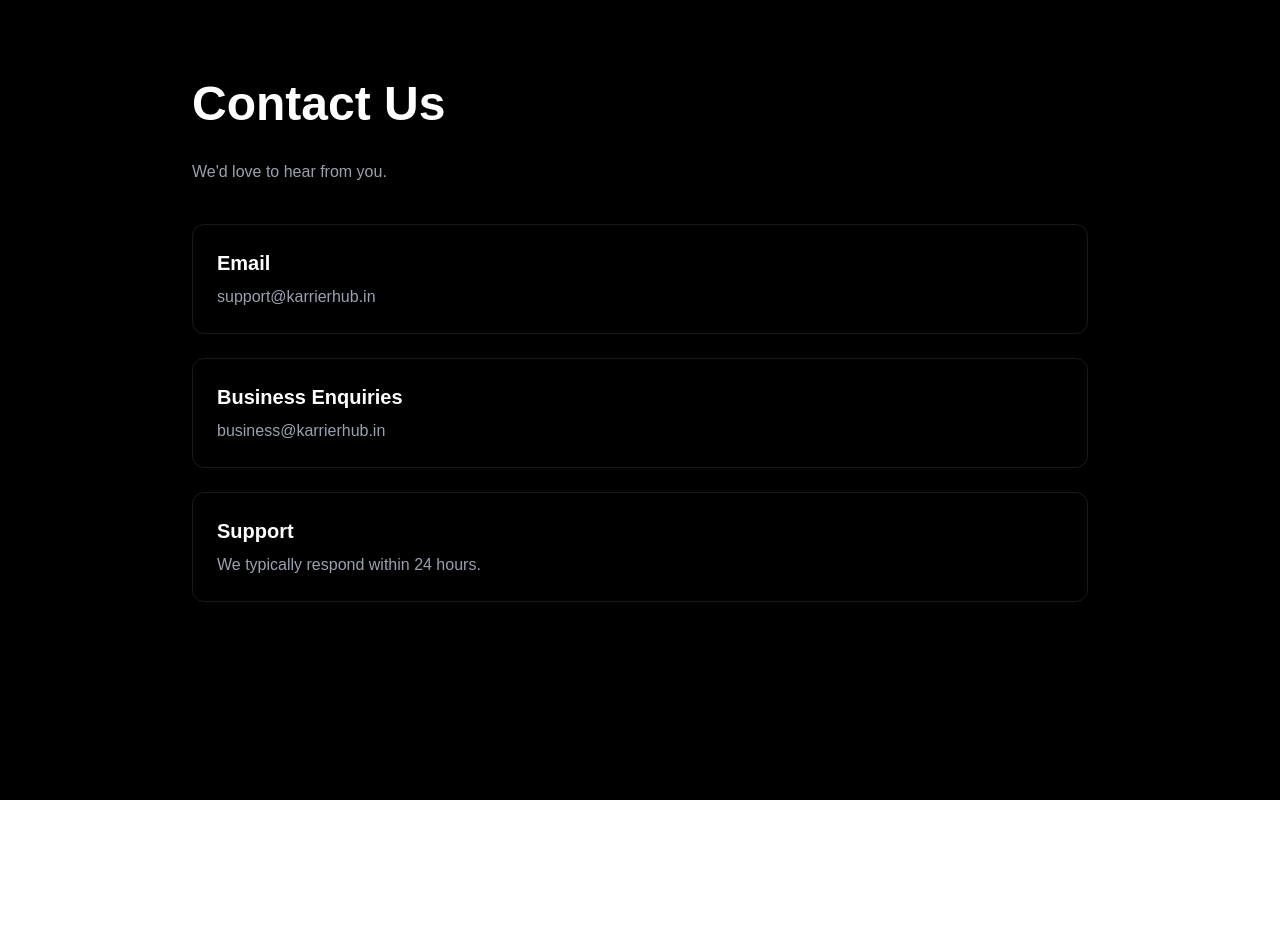
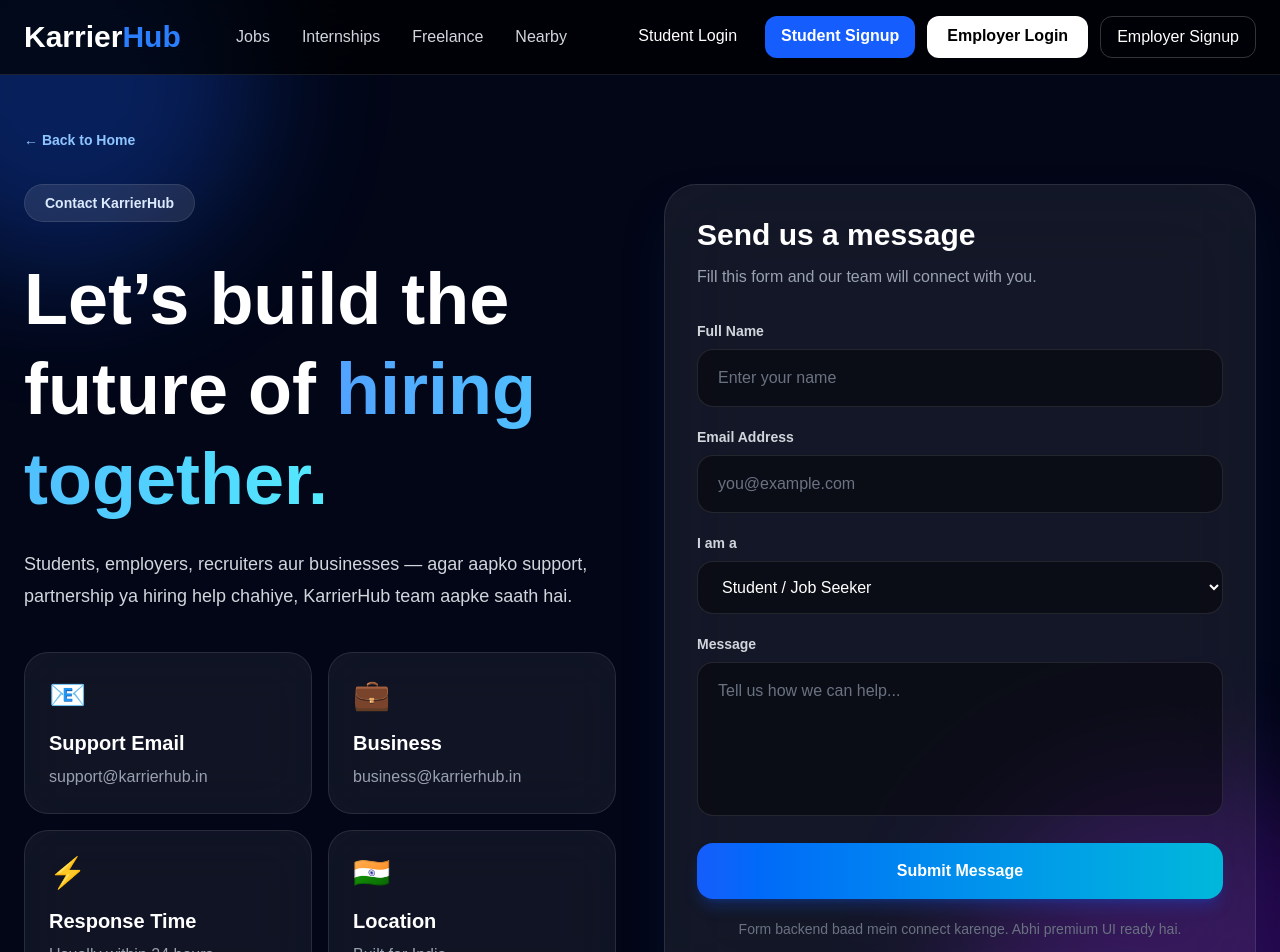
Before and after one commit to adminrolein-svg/WorkMitra, a Next.js app: page /contact in a window 1280 px wide. Shown: the top 952 px of the page. Before the commit the page ends 800 px from the top, so only its background shows below. Built offline with nearby package versions, Linux system fonts and the light colour scheme.

Commit message:
Added premium contact page

```diff
--- a/src/app/contact/page.tsx
+++ b/src/app/contact/page.tsx
@@ -1,47 +1,132 @@
+import Link from "next/link";
+import Navbar from "@/components/Navbar";
+
 export default function ContactPage() {
   return (
-    <main className="min-h-screen bg-black text-white px-6 py-20">
-      <div className="max-w-4xl mx-auto">
-        <h1 className="text-5xl font-black mb-8">
-          Contact Us
-        </h1>
+    <main className="relative min-h-screen overflow-hidden bg-[#020617] text-white">
+      <Navbar />
 
-        <p className="text-gray-400 mb-10">
-          We'd love to hear from you.
-        </p>
+      <div className="pointer-events-none absolute inset-0 overflow-hidden">
+        <div className="absolute left-[-10%] top-[-10%] h-96 w-96 rounded-full bg-blue-600/30 blur-3xl" />
+        <div className="absolute right-[-10%] bottom-[-10%] h-[28rem] w-[28rem] rounded-full bg-purple-600/25 blur-3xl" />
+      </div>
 
-        <div className="space-y-6">
-          <div className="rounded-xl border border-white/10 p-6">
-            <h2 className="font-bold text-xl mb-2">
-              Email
-            </h2>
+      <section className="relative mx-auto max-w-7xl px-6 py-32">
+        <Link href="/" className="text-sm font-bold text-blue-300 hover:text-blue-200">
+          ← Back to Home
+        </Link>
 
-            <p className="text-gray-400">
-              support@karrierhub.in
+        <div className="mt-8 grid gap-12 lg:grid-cols-2">
+          <div>
+            <div className="inline-flex rounded-full border border-white/10 bg-white/10 px-5 py-2 text-sm font-bold text-blue-100 backdrop-blur-xl">
+              Contact KarrierHub
+            </div>
+
+            <h1 className="mt-8 text-5xl font-black leading-tight md:text-7xl">
+              Let’s build the future of{" "}
+              <span className="bg-gradient-to-r from-blue-400 to-cyan-300 bg-clip-text text-transparent">
+                hiring together.
+              </span>
+            </h1>
+
+            <p className="mt-6 max-w-xl text-lg leading-8 text-gray-300">
+              Students, employers, recruiters aur businesses — agar aapko support,
+              partnership ya hiring help chahiye, KarrierHub team aapke saath hai.
             </p>
+
+            <div className="mt-10 grid gap-4 sm:grid-cols-2">
+              <div className="rounded-3xl border border-white/10 bg-white/[0.06] p-6 backdrop-blur-xl">
+                <p className="text-3xl">📧</p>
+                <h3 className="mt-4 text-xl font-black">Support Email</h3>
+                <p className="mt-2 text-gray-400">support@karrierhub.in</p>
+              </div>
+
+              <div className="rounded-3xl border border-white/10 bg-white/[0.06] p-6 backdrop-blur-xl">
+                <p className="text-3xl">💼</p>
+                <h3 className="mt-4 text-xl font-black">Business</h3>
+                <p className="mt-2 text-gray-400">business@karrierhub.in</p>
+              </div>
+
+              <div className="rounded-3xl border border-white/10 bg-white/[0.06] p-6 backdrop-blur-xl">
+                <p className="text-3xl">⚡</p>
+                <h3 className="mt-4 text-xl font-black">Response Time</h3>
+                <p className="mt-2 text-gray-400">Usually within 24 hours</p>
+              </div>
+
+              <div className="rounded-3xl border border-white/10 bg-white/[0.06] p-6 backdrop-blur-xl">
+                <p className="text-3xl">🇮🇳</p>
+                <h3 className="mt-4 text-xl font-black">Location</h3>
+                <p className="mt-2 text-gray-400">Built for India</p>
+              </div>
+            </div>
           </div>
 
-          <div className="rounded-xl border border-white/10 p-6">
-            <h2 className="font-bold text-xl mb-2">
-              Business Enquiries
-            </h2>
+          <div className="rounded-[2rem] border border-white/10 bg-white/[0.07] p-6 shadow-2xl shadow-blue-950/40 backdrop-blur-2xl md:p-8">
+            <h2 className="text-3xl font-black">Send us a message</h2>
+            <p className="mt-3 text-gray-400">
+              Fill this form and our team will connect with you.
+            </p>
 
-            <p className="text-gray-400">
-              business@karrierhub.in
-            </p>
-          </div>
+            <form className="mt-8 space-y-5">
+              <div>
+                <label className="mb-2 block text-sm font-bold text-gray-300">
+                  Full Name
+                </label>
+                <input
+                  type="text"
+                  placeholder="Enter your name"
+                  className="w-full rounded-2xl border border-white/10 bg-black/40 px-5 py-4 text-white outline-none placeholder:text-gray-500 focus:border-blue-400"
+                />
+              </div>
 
-          <div className="rounded-xl border border-white/10 p-6">
-            <h2 className="font-bold text-xl mb-2">
-              Support
-            </h2>
+              <div>
+                <label className="mb-2 block text-sm font-bold text-gray-300">
+                  Email Address
+                </label>
+                <input
+                  type="email"
+                  placeholder="you@example.com"
+                  className="w-full rounded-2xl border border-white/10 bg-black/40 px-5 py-4 text-white outline-none placeholder:text-gray-500 focus:border-blue-400"
+                />
+              </div>
 
-            <p className="text-gray-400">
-              We typically respond within 24 hours.
-            </p>
+              <div>
+                <label className="mb-2 block text-sm font-bold text-gray-300">
+                  I am a
+                </label>
+                <select className="w-full rounded-2xl border border-white/10 bg-black/40 px-5 py-4 text-white outline-none focus:border-blue-400">
+                  <option>Student / Job Seeker</option>
+                  <option>Employer / Recruiter</option>
+                  <option>Business / Partnership</option>
+                  <option>Support Request</option>
+                </select>
+              </div>
+
+              <div>
+                <label className="mb-2 block text-sm font-bold text-gray-300">
+                  Message
+                </label>
+                <textarea
+                  rows={5}
+                  placeholder="Tell us how we can help..."
+                  className="w-full resize-none rounded-2xl border border-white/10 bg-black/40 px-5 py-4 text-white outline-none placeholder:text-gray-500 focus:border-blue-400"
+                />
+              </div>
+
+              <button
+                type="button"
+                className="w-full rounded-2xl bg-gradient-to-r from-blue-600 to-cyan-500 px-8 py-4 font-black text-white shadow-lg shadow-blue-600/25 hover:scale-[1.01]"
+              >
+                Submit Message
+              </button>
+
+              <p className="text-center text-sm text-gray-500">
+                Form backend baad mein connect karenge. Abhi premium UI ready hai.
+              </p>
+            </form>
           </div>
         </div>
-      </div>
+      </section>
     </main>
   );
 }
```
